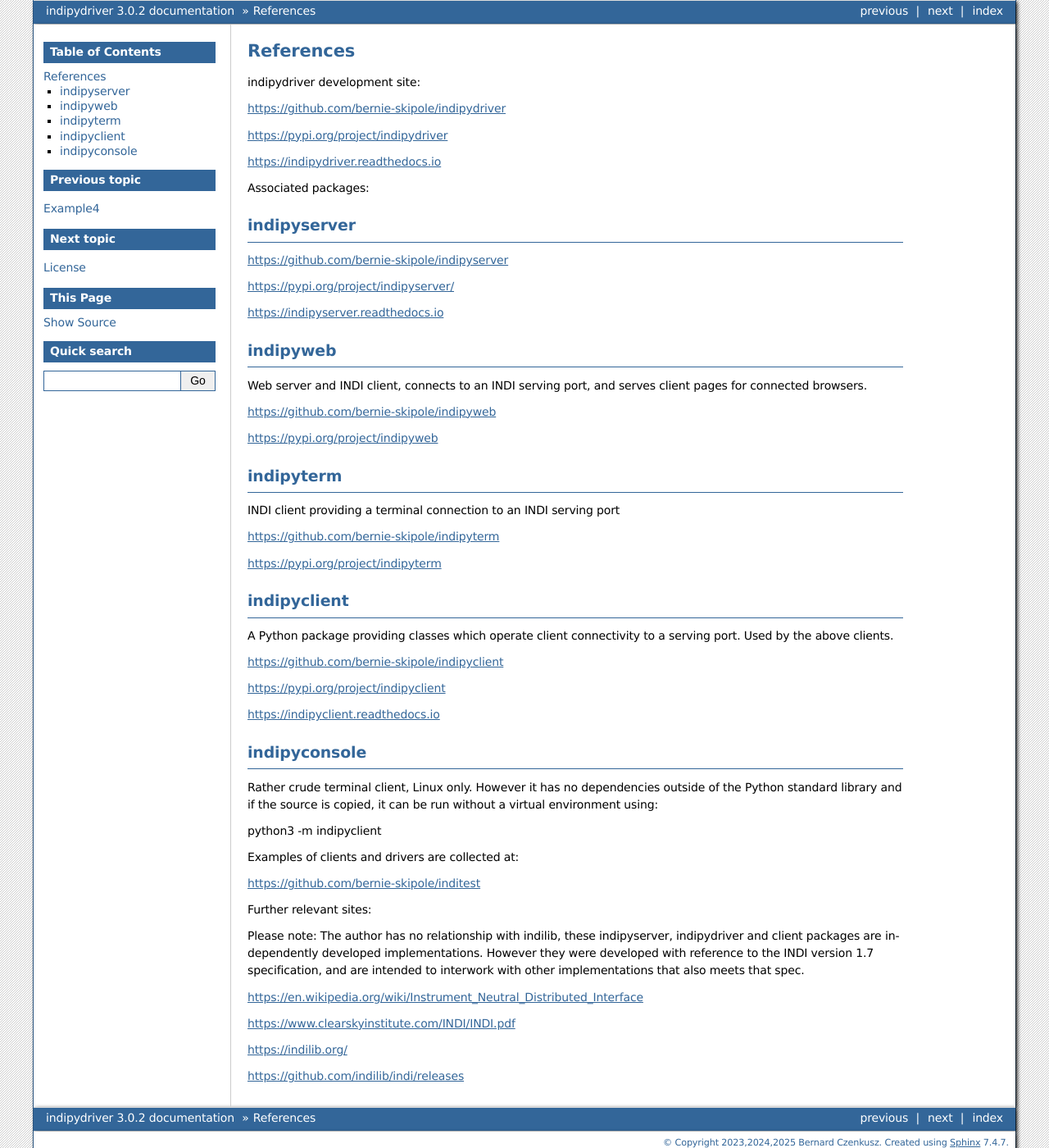
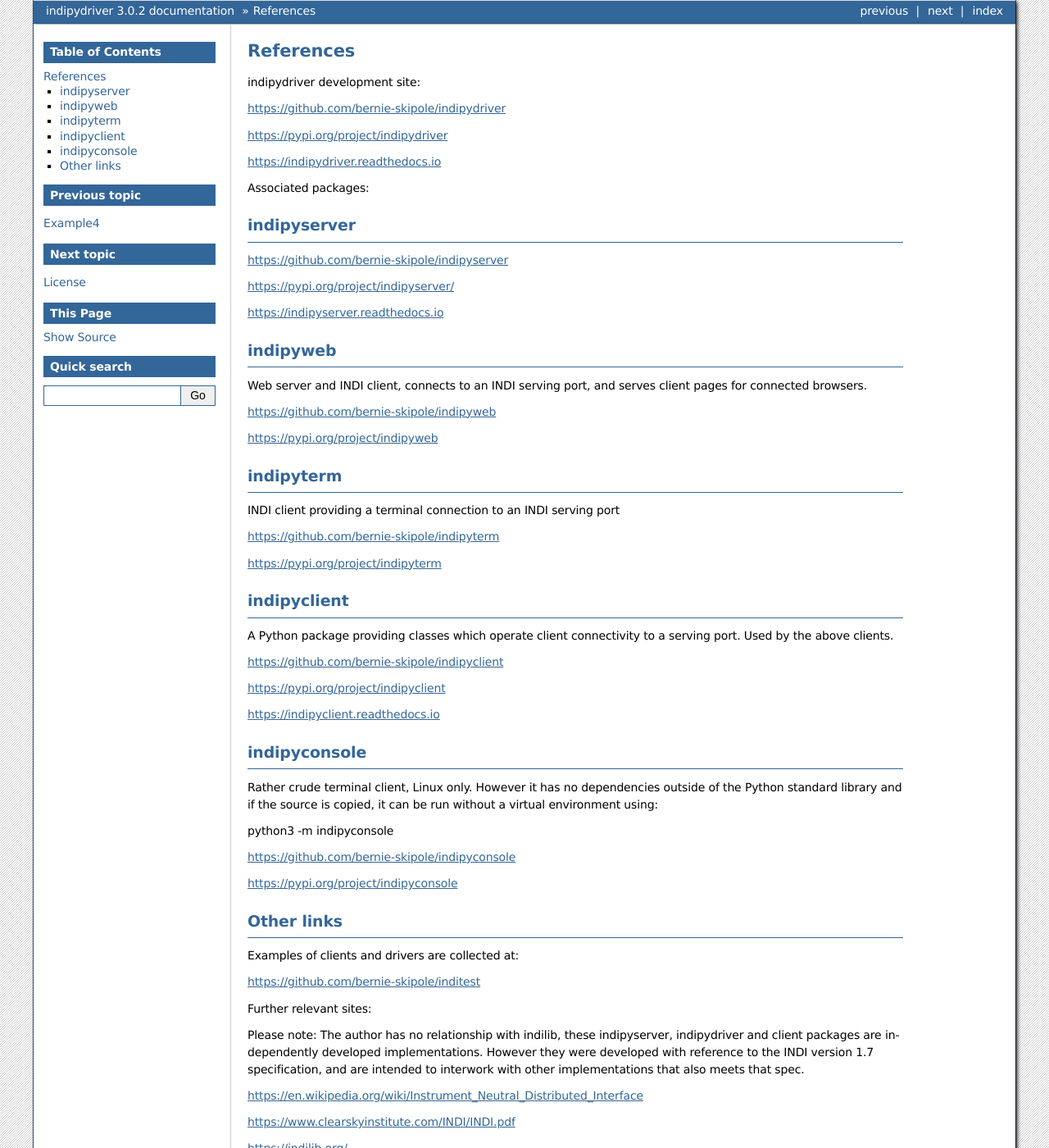
Before and after one commit to bernie-skipole/indipydriver, a Sphinx documentation site: the page built from docs/source/usage/references.rst, in a window 1280 px wide and 1400 px high. Shown: the whole window at 82% size. Built offline with Sphinx 7.4.7, drawn with Linux system fonts in a browser that asks for light colours.

Commit message:
Correction in docs

```diff
--- a/docs/source/usage/references.rst
+++ b/docs/source/usage/references.rst
@@ -61,8 +61,15 @@
 
 Rather crude terminal client, Linux only. However it has no dependencies outside of the Python standard library and if the source is copied, it can be run without a virtual environment using:
 
-python3 -m indipyclient
+python3 -m indipyconsole
 
+https://github.com/bernie-skipole/indipyconsole
+
+https://pypi.org/project/indipyconsole
+
+
+Other links
+^^^^^^^^^^^
 
 Examples of clients and drivers are collected at:
 
```
